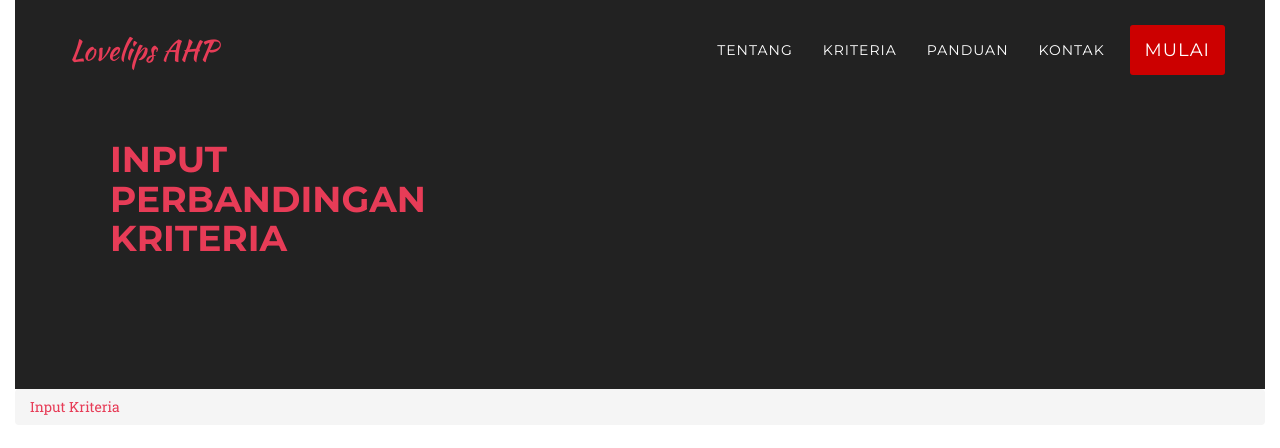
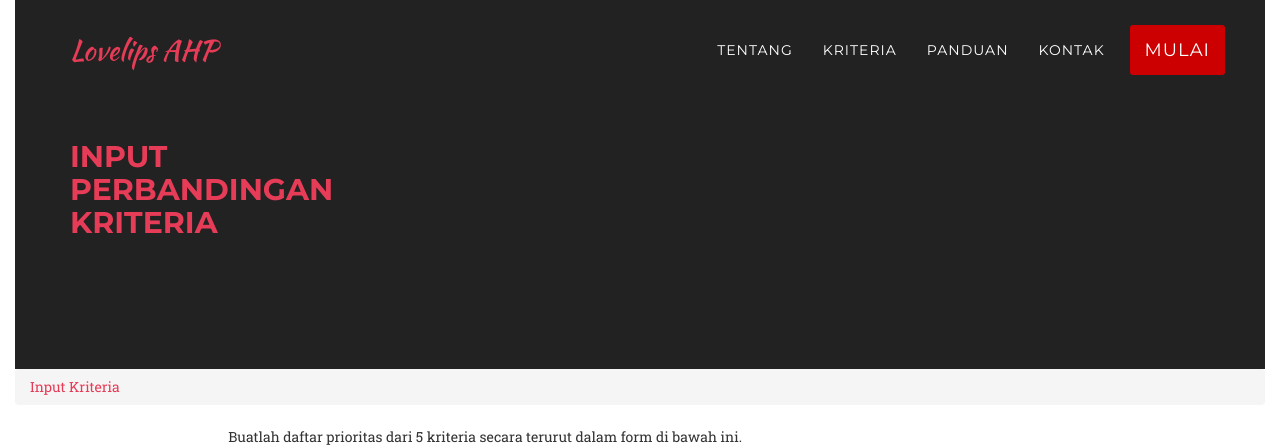
Before and after one commit to sukmadyu/lovelips, a Django app: page /ahp/input-kri/ in a window 1280 px wide. Shown: the top 448 px of the page. Run offline with Django 3.2, Linux system fonts and the light colour scheme; some libraries are stand-ins or nearby versions; some web fonts are replaced.

Commit message:
ubah  h2 & margin header

```diff
--- a/templates/ahp/hasil-ahp.html
+++ b/templates/ahp/hasil-ahp.html
@@ -5,8 +5,8 @@
 	<section class="bg-header" style="padding-top: 120px;padding-bottom: 120px;">
 		<div class="container">
 			<div class="row">
-                <div class="col-xs-8 col-xs-offset-2" style="margin-left: 40px; width: 190px;">
-					<h1>Hasil Akhir</h1>
+                <div class="col-xs-8 col-xs-offset-2" style="margin-left: 0px; width: 300px;">
+					<h2>Hasil Akhir</h2>
                 </div>
             </div>
 		</div>
--- a/templates/ahp/input-ahp.html
+++ b/templates/ahp/input-ahp.html
@@ -5,8 +5,8 @@
 	<section class="bg-header" style="padding-top: 120px;padding-bottom: 120px;">
 		<div class="container">
 			<div class="row">
-                <div class="col-xs-8 col-xs-offset-2" style="margin-left: 40px; width: 190px;">
-					<h1>Input Detail Produk</h1>
+                <div class="col-xs-8 col-xs-offset-2" style="margin-left: 0px; width: 300px;">
+					<h2>Input Detail Produk</h2>
                 </div>
             </div>
 		</div>
--- a/templates/ahp/input-kri.html
+++ b/templates/ahp/input-kri.html
@@ -5,8 +5,8 @@
     <section class="bg-header" style="padding-top: 120px;padding-bottom: 120px;">
 		<div class="container">
 			<div class="row">
-                <div class="col-xs-8 col-xs-offset-2" style="margin-left: 40px; width: 330px;">
-					<h1>Input Perbandingan Kriteria</h1>
+                <div class="col-xs-8 col-xs-offset-2" style="margin-left: 0px; width: 300px;">
+					<h2>Input Perbandingan Kriteria</h2>
                 </div>
 		</div>
     </section>
--- a/templates/ahp/input-nama.html
+++ b/templates/ahp/input-nama.html
@@ -5,8 +5,8 @@
 	<section class="bg-header" style="padding-top: 120px;padding-bottom: 120px;">
 		<div class="container">
 			<div class="row">
-                <div class="col-xs-8 col-xs-offset-2" style="margin-left: 40px; width: 190px;">
-					<h1 >Input Nama Produk</h1>
+                <div class="col-xs-8 col-xs-offset-2" style="margin-left: 0px; width: 300px;">
+					<h2 >Input Nama Produk</h2>
                 </div>
             </div>
 		</div>
--- a/templates/ahp/konsistensi-ahp.html
+++ b/templates/ahp/konsistensi-ahp.html
@@ -5,8 +5,8 @@
 	<section class="bg-header" style="padding-top: 75px;padding-bottom: 40px;">
 		<div class="container">
 			<div class="row">
-                <div class="col-xs-8 col-xs-offset-2" style="margin-left: 40px; width: 330px;">
-					<h1>Hasil Penilaian Konsistensi Inputan Perbandingan Kriteria</h1>
+                <div class="col-xs-8 col-xs-offset-2" style="margin-left: 0px; width: 300px;">
+					<h2>Hasil Penilaian Konsistensi Perbandingan Kriteria</h2>
                 </div>
 		</div>
     </section>
```
